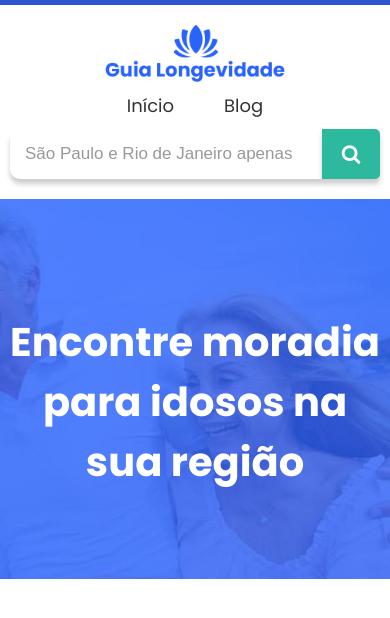
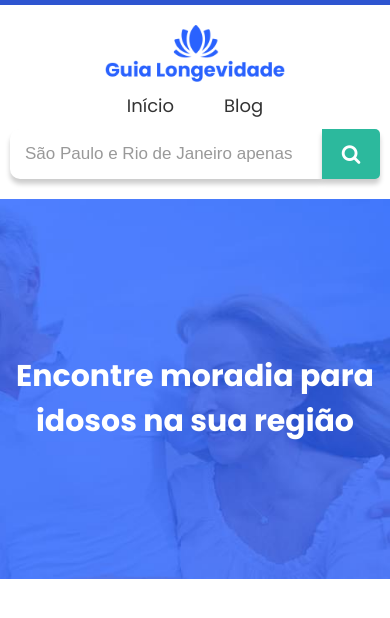
Before and after one commit to loxt/guialongevidade-test, a Next.js app: page / in a window 390 px wide. Shown: the top 618 px of the page. Built offline with nearby package versions, Linux system fonts and the light colour scheme.

Commit message:
fix: responsive header text

```diff
--- a/components/Header/index.tsx
+++ b/components/Header/index.tsx
@@ -81,7 +81,7 @@ export default function Header() {
                 place.name.toLowerCase().includes(text.toLowerCase()),
             )
             .slice(0, 10)
-            .map((place, i) => {
+            .map((place) => {
               return (
                 <p onClick={() => setPlace(place)} key={place.id}>
                   {place.name}
--- a/components/Header/styles.module.scss
+++ b/components/Header/styles.module.scss
@@ -12,21 +12,34 @@
     grid-template-rows: repeat(auto-fit, minmax(min-content, 1fr));
 
     .wrapper {
+      display: flex;
       padding: 1rem;
-
       h1 {
         text-align: center;
         margin-top: 1rem;
         font-size: 1rem;
+        align-items: flex-start;
       }
 
       p {
+
       }
     }
   }
 
   @media only screen and (max-width: 500px) {
-    grid-template-rows: repeat(auto-fit, minmax(min-content, 70vh));
+    grid-template-rows: repeat(auto-fit, minmax(min-content, 1fr));
+  }
+
+  @media only screen and (max-width: 510px) {
+    .wrapper {
+      h1 {
+        font-size: 3rem !important;
+      }
+      p {
+        display: none !important;
+      }
+    }
   }
 
   .wrapper {
```
